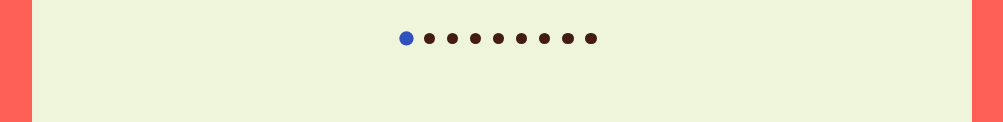
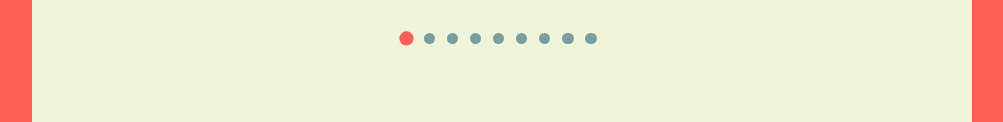
Before and after one commit to Marmatee/alan, a plain HTML site: page screenshots.html in a window 1280 px wide. Shown: the part 1178-1300 px from the top of the page, without its empty margins (138-1141 px from the left). Drawn offline with nearby package versions, Linux system fonts and the light colour scheme.

Commit message:
slideshow colours

```diff
--- a/css/imagesslideshow.css
+++ b/css/imagesslideshow.css
@@ -154,13 +154,13 @@ and (max-device-width : 568px) {
   -webkit-appearance: none;
   -moz-appearance: none;
   appearance: none;
-  background: #431c14;
+  background: #7a9e9f;
   border-radius: 1em;
   transition: .2s ease-out background, .2s ease-out transform;
 }
 
 .slideshow--bullet:checked {
-  background: #2e51bd;
+  background: #fe5f55;
   outline: none;
   -webkit-transform: scale(1.3);
   -moz-transform: scale(1.3);
```
